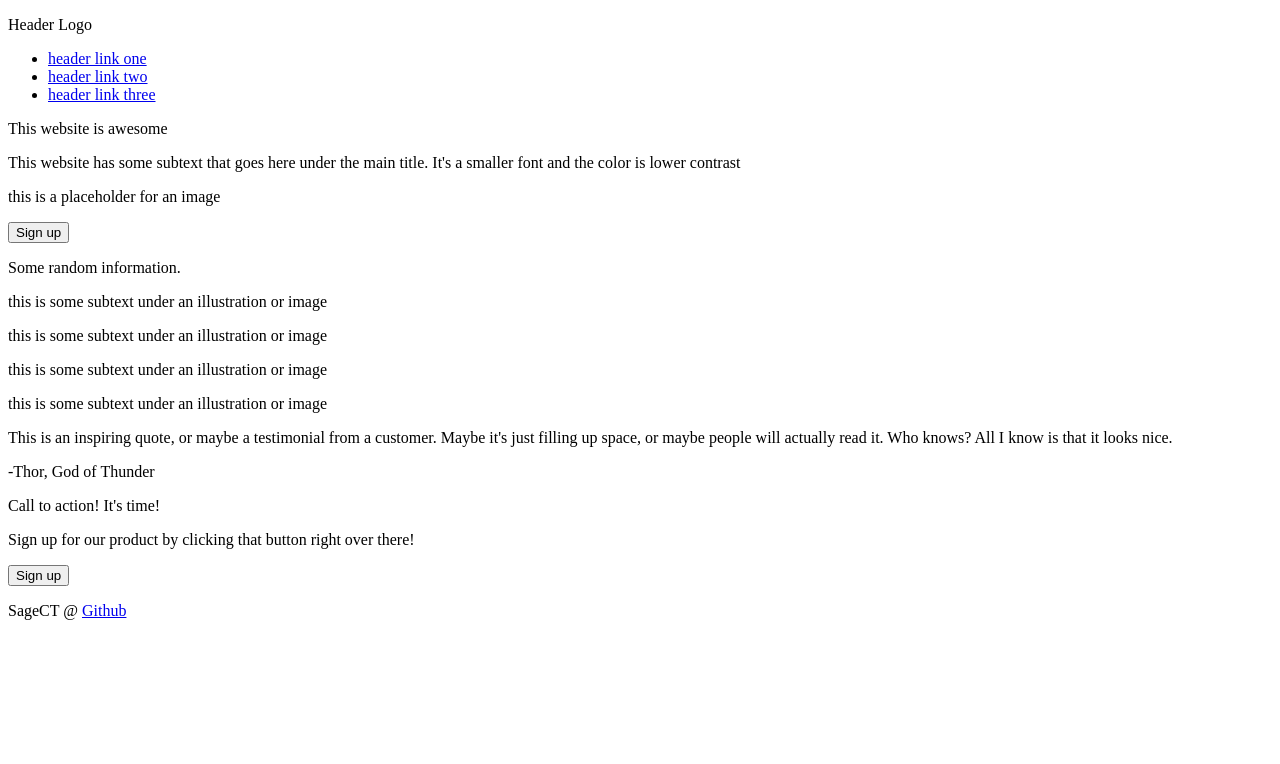
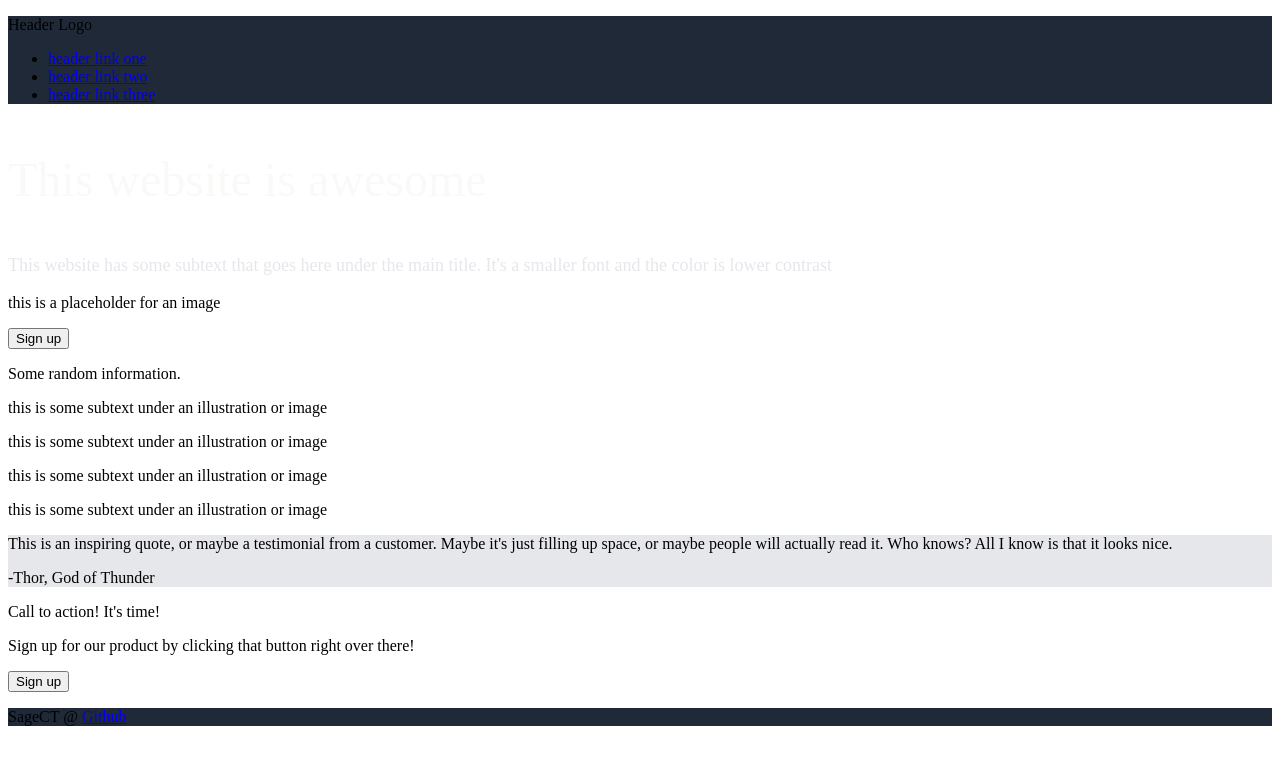
Before and after one commit to SageCT/landing-page-odin, a plain HTML site: page index.html in a window 1280 px wide. Drawn offline with Linux system fonts and the light colour scheme.

Commit message:
Added partial styling for block 1 and 2

```diff
--- a/index.html
+++ b/index.html
@@ -18,20 +18,20 @@
       </ul>
     </div>
 
-    <div class="first-block">
-      <p>This website is awesome</p>
-      <p>
+    <div class="block-1">
+      <p id="logo-text">This website is awesome</p>
+      <p id="block-1-secondary">
         This website has some subtext that goes here under the main title. It's
         a smaller font and the color is lower contrast
       </p>
       <p>this is a placeholder for an image</p>
-      <button class="sign-up">Sign up</button>
+      <button class="block-1-sign-up">Sign up</button>
       <!--- <img src="./images/codepic.jpg" alt="Code" /> -->
     </div>
 
-    <div class="second-block">
-      <p class="second-block-title">Some random information.</p>
-      <div class="second-block-cards">
+    <div class="block-2">
+      <p class="block-2-title">Some random information.</p>
+      <div class="block-2-cards">
         <!-- <img src="./images/bagel-01.jpg" alt="Picture of a bagel" /> -->
         <!-- <img src="./images/bagel-02.jpg" alt="Picture of a bagel" /> -->
         <!-- <img src="./images/bagel-03.jpg" alt="Picture of a bagel" /> -->
@@ -44,8 +44,8 @@
       </div>
     </div>
 
-    <div class="third-block">
-      <p class="third-block-quote">
+    <div class="block-3">
+      <p class="block-3-quote">
         This is an inspiring quote, or maybe a testimonial from a customer.
         Maybe it's just filling up space, or maybe people will actually read it.
         Who knows? All I know is that it looks nice.
@@ -53,10 +53,10 @@
       <p>-Thor, God of Thunder</p>
     </div>
 
-    <div class="fourth-block">
+    <div class="block-4">
       <p>Call to action! It's time!</p>
       <p>Sign up for our product by clicking that button right over there!</p>
-      <button class="fourth-block-sign-up">Sign up</button>
+      <button class="block-4-sign-up">Sign up</button>
     </div>
 
     <div class="footer">
--- a/styles.css
+++ b/styles.css
@@ -0,0 +1,26 @@
+body {
+}
+
+.header {
+  background-color: #1f2937;
+}
+
+.footer {
+  background-color: #1f2937;
+}
+
+.block-3 {
+  background-color: #e5e7eb;
+}
+
+/* Block 1 */
+#logo-text {
+  font-size: 48px;
+  font-weight: extra-bold;
+  color: #f9faf8;
+}
+
+#block-1-secondary {
+  font-size: 18px;
+  color: #e5e7eb;
+}
```
